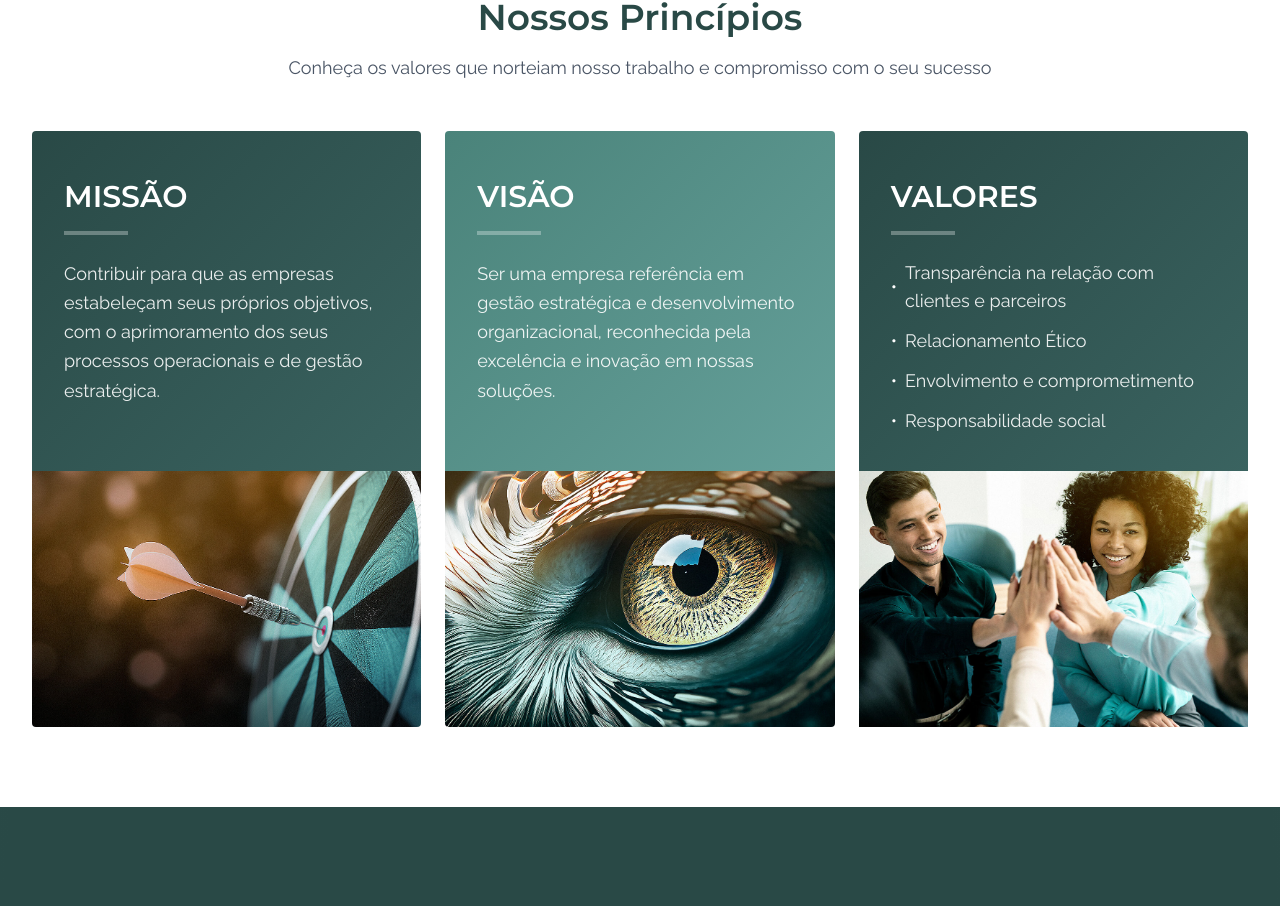
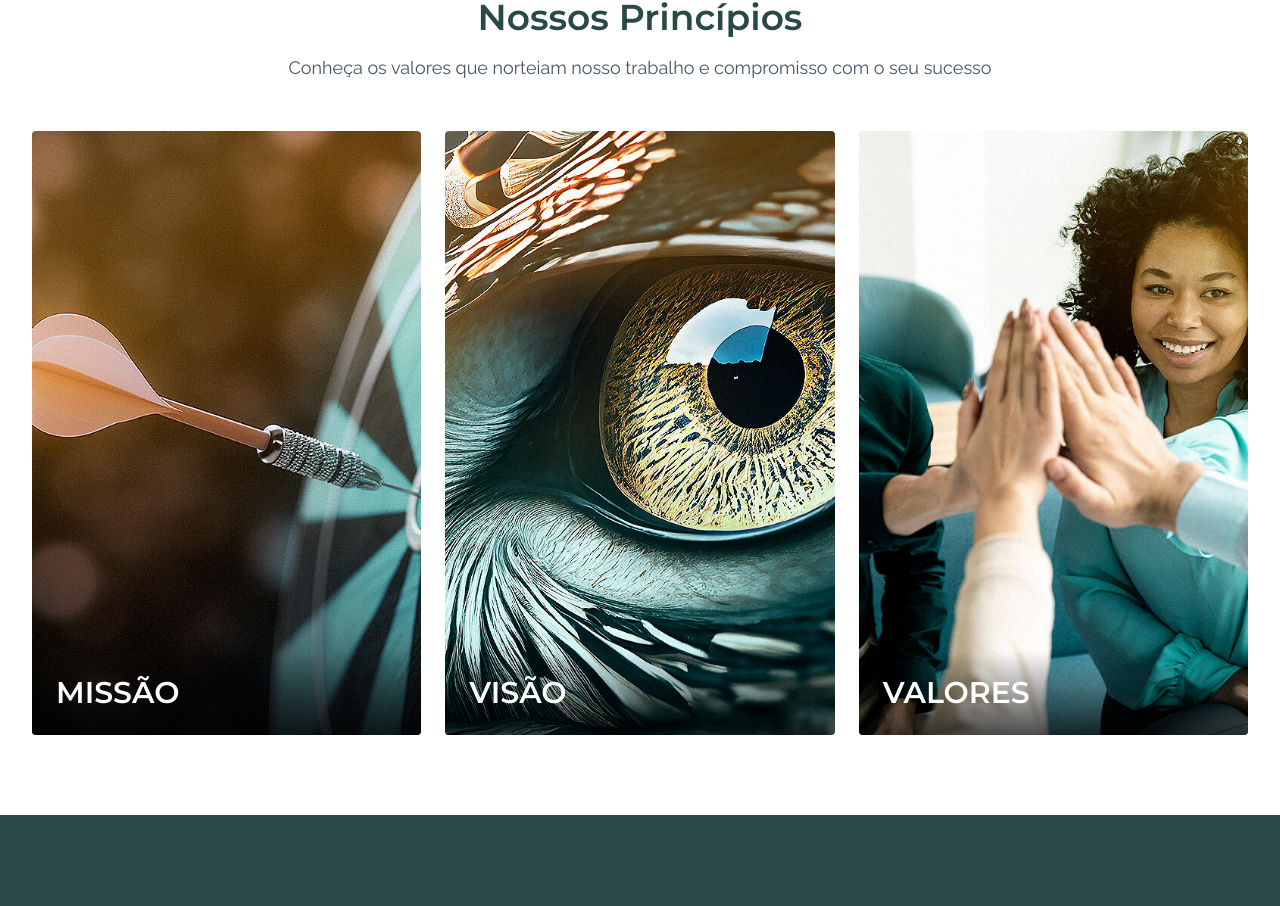
Before and after one commit to humbertopaiva/site-inovar, a Next.js app: page / in a window 1280 px wide. Shown: the part 1890-2796 px from the top of the page. Built offline with nearby package versions, Linux system fonts and the light colour scheme.

Commit message:
feat(wip): mvv animation

```diff
--- a/src/components/sections/mission-vision-values.tsx
+++ b/src/components/sections/mission-vision-values.tsx
@@ -1,6 +1,6 @@
 "use client";
 
-import React, { useRef } from "react";
+import React, { useRef, useState } from "react";
 import Image from "next/image";
 import { motion, useInView } from "framer-motion";
 
@@ -16,6 +16,11 @@ const MissionVisionValues = () => {
   const isMissionInView = useInView(missionRef, { once: true, amount: 0.5 });
   const isVisionInView = useInView(visionRef, { once: true, amount: 0.5 });
   const isValuesInView = useInView(valuesRef, { once: true, amount: 0.5 });
+
+  // Estados para controlar o hover de cada card
+  const [isHoveringMission, setIsHoveringMission] = useState(false);
+  const [isHoveringVision, setIsHoveringVision] = useState(false);
+  const [isHoveringValues, setIsHoveringValues] = useState(false);
 
   const containerVariants = {
     hidden: { opacity: 0 },
@@ -34,15 +39,6 @@ const MissionVisionValues = () => {
       opacity: 1,
       y: 0,
       transition: { duration: 0.6, ease: "easeOut" },
-    },
-  };
-
-  const imageVariants = {
-    hidden: { opacity: 0, y: 20 },
-    visible: {
-      opacity: 1,
-      y: 0,
-      transition: { duration: 0.8, ease: "easeOut" },
     },
   };
 
@@ -77,18 +73,25 @@ const MissionVisionValues = () => {
           {/* Mission Column */}
           <motion.div
             ref={missionRef}
-            className="flex flex-col flex-1 mb-6 md:mb-0 "
+            className="flex flex-col flex-1 mb-6 md:mb-0"
             initial="hidden"
             animate={isMissionInView ? "visible" : "hidden"}
             variants={containerVariants}
+            onMouseEnter={() => setIsHoveringMission(true)}
+            onMouseLeave={() => setIsHoveringMission(false)}
           >
+            <div className="h-[604px] overflow-hidden rounded-sm relative">
+              {/* Content container with gradient background */}
               <div
-              className="py-12 px-8 text-white h-[340px] rounded-t-sm"
+                className="transition-all duration-500 ease-in-out"
                 style={{
+                  height: isHoveringMission ? "340px" : "0px",
                   background:
                     "linear-gradient(135deg, var(--primary) 0%, var(--primary-light) 100%)",
+                  overflow: "hidden",
                 }}
               >
+                <div className="py-12 px-8 text-white">
                   <motion.h3
                     variants={itemVariants}
                     className="text-2xl font-montserrat font-bold mb-4"
@@ -104,15 +107,21 @@ const MissionVisionValues = () => {
                     className="text-white/90 text-lg"
                   >
                     Contribuir para que as empresas estabeleçam seus próprios
-                objetivos, com o aprimoramento dos seus processos operacionais e
-                de gestão estratégica.
+                    objetivos, com o aprimoramento dos seus processos
+                    operacionais e de gestão estratégica.
                   </motion.p>
                 </div>
+              </div>
 
-            {/* Image below the mission content - Fixed height */}
-            <motion.div
-              variants={imageVariants}
-              className="w-full h-64 relative rounded-b-sm overflow-hidden"
+              {/* Image container */}
+              <div
+                className="transition-all duration-500 ease-in-out w-full relative"
+                style={{
+                  height: isHoveringMission ? "264px" : "604px",
+                  position: "absolute",
+                  bottom: 0,
+                  top: isHoveringMission ? "340px" : "0px",
+                }}
               >
                 <Image
                   src="/missao.jpg"
@@ -120,7 +129,18 @@ const MissionVisionValues = () => {
                   fill
                   className="object-cover"
                 />
-            </motion.div>
+                {/* Title overlay visible only when not hovering */}
+                <div
+                  className={`absolute bottom-0 left-0 w-full bg-gradient-to-t from-black/70 to-transparent p-6 transition-opacity duration-500 ${
+                    isHoveringMission ? "opacity-0" : "opacity-100"
+                  }`}
+                >
+                  <h3 className="text-white text-2xl font-montserrat font-bold">
+                    MISSÃO
+                  </h3>
+                </div>
+              </div>
+            </div>
           </motion.div>
 
           {/* Vision Column */}
@@ -130,14 +150,21 @@ const MissionVisionValues = () => {
             initial="hidden"
             animate={isVisionInView ? "visible" : "hidden"}
             variants={containerVariants}
+            onMouseEnter={() => setIsHoveringVision(true)}
+            onMouseLeave={() => setIsHoveringVision(false)}
           >
+            <div className="h-[604px] overflow-hidden rounded-sm relative">
+              {/* Content container with gradient background */}
               <div
-              className="py-12 px-8 text-white h-[340px] rounded-t-sm"
+                className="transition-all duration-500 ease-in-out"
                 style={{
+                  height: isHoveringVision ? "340px" : "0px",
                   background:
                     "linear-gradient(135deg, var(--secondary) 0%, var(--secondary-light) 100%)",
+                  overflow: "hidden",
                 }}
               >
+                <div className="py-12 px-8 text-white">
                   <motion.h3
                     variants={itemVariants}
                     className="text-2xl font-montserrat font-bold mb-4"
@@ -153,15 +180,21 @@ const MissionVisionValues = () => {
                     className="text-white/90 text-lg"
                   >
                     Ser uma empresa referência em gestão estratégica e
-                desenvolvimento organizacional, reconhecida pela excelência e
-                inovação em nossas soluções.
+                    desenvolvimento organizacional, reconhecida pela excelência
+                    e inovação em nossas soluções.
                   </motion.p>
                 </div>
+              </div>
 
-            {/* Image below the vision content - Fixed height */}
-            <motion.div
-              variants={imageVariants}
-              className="w-full h-64 relative rounded-b-sm overflow-hidden"
+              {/* Image container */}
+              <div
+                className="transition-all duration-500 ease-in-out w-full relative"
+                style={{
+                  height: isHoveringVision ? "264px" : "604px",
+                  position: "absolute",
+                  bottom: 0,
+                  top: isHoveringVision ? "340px" : "0px",
+                }}
               >
                 <Image
                   src="/visao.jpg"
@@ -169,7 +202,18 @@ const MissionVisionValues = () => {
                   fill
                   className="object-cover"
                 />
-            </motion.div>
+                {/* Title overlay visible only when not hovering */}
+                <div
+                  className={`absolute bottom-0 left-0 w-full bg-gradient-to-t from-black/70 to-transparent p-6 transition-opacity duration-500 ${
+                    isHoveringVision ? "opacity-0" : "opacity-100"
+                  }`}
+                >
+                  <h3 className="text-white text-2xl font-montserrat font-bold">
+                    VISÃO
+                  </h3>
+                </div>
+              </div>
+            </div>
           </motion.div>
 
           {/* Values Column */}
@@ -179,14 +223,21 @@ const MissionVisionValues = () => {
             initial="hidden"
             animate={isValuesInView ? "visible" : "hidden"}
             variants={containerVariants}
+            onMouseEnter={() => setIsHoveringValues(true)}
+            onMouseLeave={() => setIsHoveringValues(false)}
           >
+            <div className="h-[604px] overflow-hidden rounded-sm relative">
+              {/* Content container with gradient background */}
               <div
-              className="py-12 px-8 text-white h-[340px] rounded-t-sm"
+                className="transition-all duration-500 ease-in-out"
                 style={{
+                  height: isHoveringValues ? "340px" : "0px",
                   background:
                     "linear-gradient(135deg, var(--primary) 0%, var(--primary-light) 100%)",
+                  overflow: "hidden",
                 }}
               >
+                <div className="py-12 px-8 text-white">
                   <motion.h3
                     variants={itemVariants}
                     className="text-2xl font-montserrat font-bold mb-4"
@@ -203,7 +254,9 @@ const MissionVisionValues = () => {
                   >
                     <li className="flex items-center">
                       <span className="mr-2 text-white">•</span>
-                  <span>Transparência na relação com clientes e parceiros</span>
+                      <span>
+                        Transparência na relação com clientes e parceiros
+                      </span>
                     </li>
                     <li className="flex items-center">
                       <span className="mr-2 text-white">•</span>
@@ -219,11 +272,17 @@ const MissionVisionValues = () => {
                     </li>
                   </motion.ul>
                 </div>
+              </div>
 
-            {/* Image below the values content - Fixed height */}
-            <motion.div
-              variants={imageVariants}
-              className="w-full h-64 relative "
+              {/* Image container */}
+              <div
+                className="transition-all duration-500 ease-in-out w-full relative"
+                style={{
+                  height: isHoveringValues ? "264px" : "604px",
+                  position: "absolute",
+                  bottom: 0,
+                  top: isHoveringValues ? "340px" : "0px",
+                }}
               >
                 <Image
                   src="/valores.jpg"
@@ -231,7 +290,18 @@ const MissionVisionValues = () => {
                   fill
                   className="object-cover"
                 />
-            </motion.div>
+                {/* Title overlay visible only when not hovering */}
+                <div
+                  className={`absolute bottom-0 left-0 w-full bg-gradient-to-t from-black/70 to-transparent p-6 transition-opacity duration-500 ${
+                    isHoveringValues ? "opacity-0" : "opacity-100"
+                  }`}
+                >
+                  <h3 className="text-white text-2xl font-montserrat font-bold">
+                    VALORES
+                  </h3>
+                </div>
+              </div>
+            </div>
           </motion.div>
         </div>
       </div>
```
Lines whose indentation alone changed are shown as unchanged.
